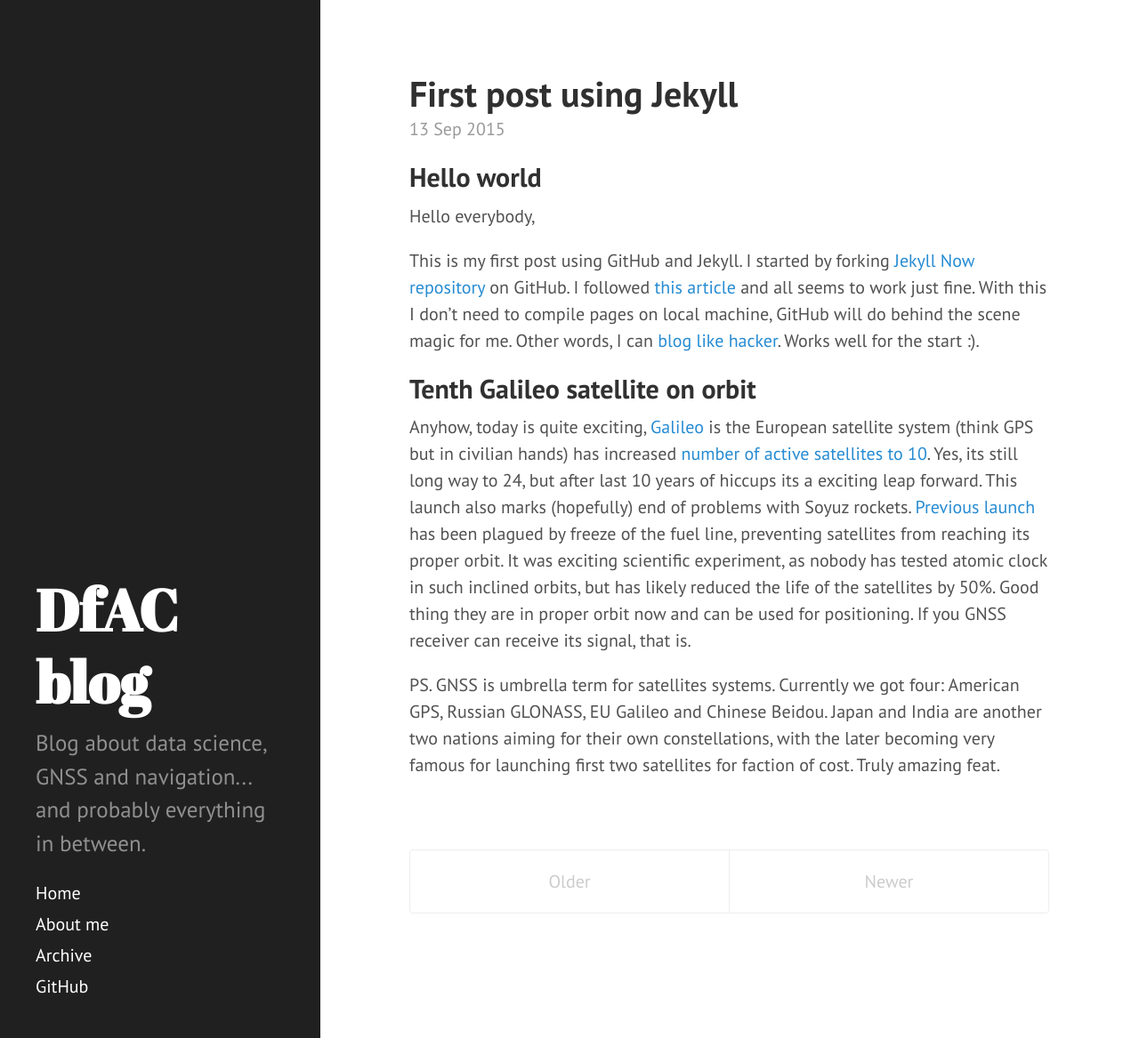
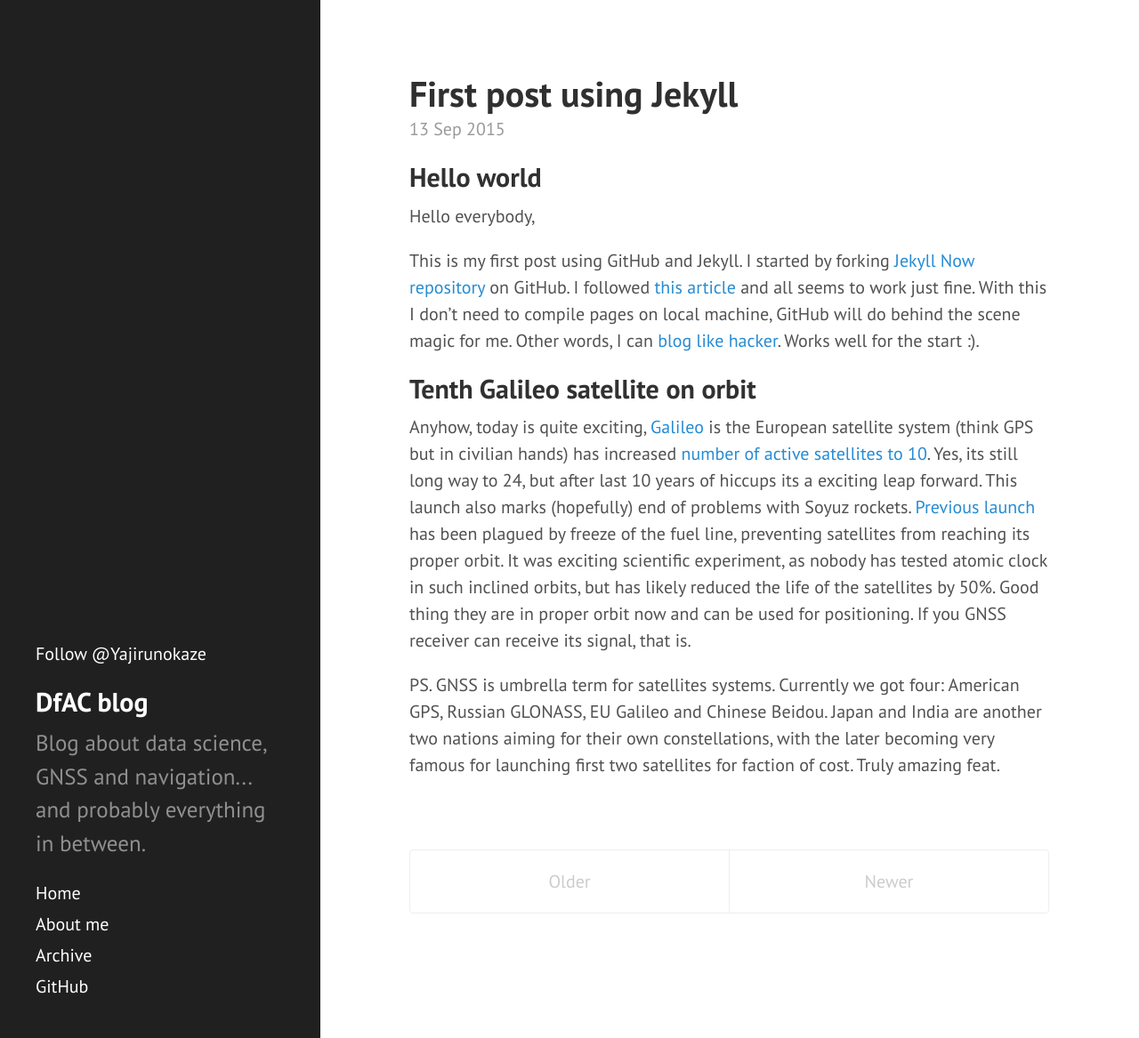
Before and after one commit to DfAC/DfAC.github.io, a Jekyll site: the page built from index.html, in a window 1280 px wide and 1167 px high. Shown: the whole window at 89% size. Built offline with Jekyll 4.4.1, drawn with Linux system fonts in a browser that asks for light colours; the list of posts is cut into pages by our own code; comment, search, counter and statistics services are not loaded.

Commit message:
will it work?

```diff
--- a/_includes/sidebar.html
+++ b/_includes/sidebar.html
@@ -1,11 +1,15 @@
 <div class="sidebar">
   <div class="container sidebar-sticky">
     <div class="sidebar-about">
-      <h1>
+
+      <a href="https://twitter.com/Yajirunokaze" class="twitter-follow-button" data-show-count="false" data-size="medium">Follow @Yajirunokaze</a>
+      <script>!function(d,s,id){var js,fjs=d.getElementsByTagName(s)[0];if(!d.getElementById(id)){js=d.createElement(s);js.id=id;js.src="//platform.twitter.com/widgets.js";fjs.parentNode.insertBefore(js,fjs);}}(document,"script","twitter-wjs");</script>
+
+      <h2>
         <a href="{{ site.baseurl }}">
           {{ site.title }}
         </a>
-      </h1>
+      </h2>
       <p class="lead">{{ site.description }}</p>
     </div>
 
```
